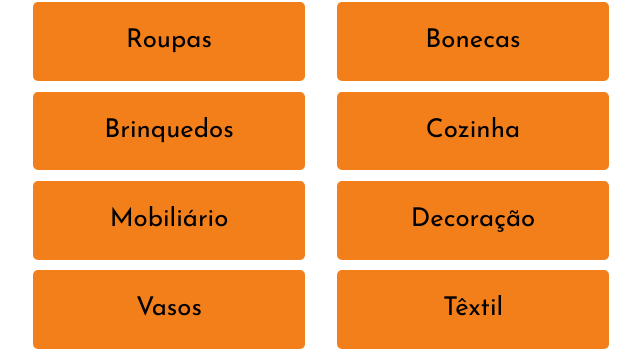
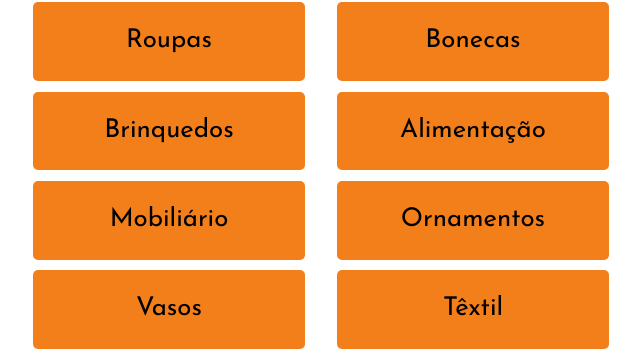
Before and after one commit to WikiMovimentoBrasil/wikiusos, a Flask app: page / in a window 1280 px wide. Shown: the part 643-996 px from the top of the page, without its empty margins (324-964 px from the left). Run offline with Flask 2, Linux system fonts and the light colour scheme; parts of the project's set-up code (start-up, migrations or seed data) failed here and were passed over; some libraries are stand-ins or nearby versions.

Commit message:
Fixing bug of the images; Changing buttons in the beginning

```diff
--- a/templates/inicio.html
+++ b/templates/inicio.html
@@ -60,9 +60,9 @@
                 </a>
             </div>
             <div class="w3-container w3-half">
-                <a class="button" href="{{ url_for('colecao', type='cozinha') }}">
+                <a class="button" href="{{ url_for('colecao', type='alimentacao') }}">
                     <button type="button" style="width:100%;">
-                        {{ _('Cozinha') }}
+                        {{ _('Alimentação') }}
                     </button>
                 </a>
             </div>
@@ -76,9 +76,9 @@
                 </a>
             </div>
             <div class="w3-container w3-half">
-                <a class="button" href="{{ url_for('colecao', type='decoracao') }}">
+                <a class="button" href="{{ url_for('colecao', type='ornamentos') }}">
                     <button type="button" style="width:100%;">
-                        {{ _('Decoração') }}
+                        {{ _('Ornamentos') }}
                     </button>
                 </a>
             </div>
--- a/wikidata.py
+++ b/wikidata.py
@@ -3,6 +3,7 @@ import roman
 import re
 import random
 import math
+import urllib.parse as ur
 from flask import current_app, session
 from requests_oauthlib import OAuth1Session
 
@@ -28,7 +29,7 @@ def query_by_type(query, lang="pt-br"):
         images.append({
             "qid": image["item_qid"]["value"],
             "label": image["item_label"]["value"],
-            "imagem": image["imagem"]["value"],
+            "imagem": ur.quote(image["imagem"]["value"]),
             "category": image["category"]["value"] if 'category' in image else '',
         })
 
```
